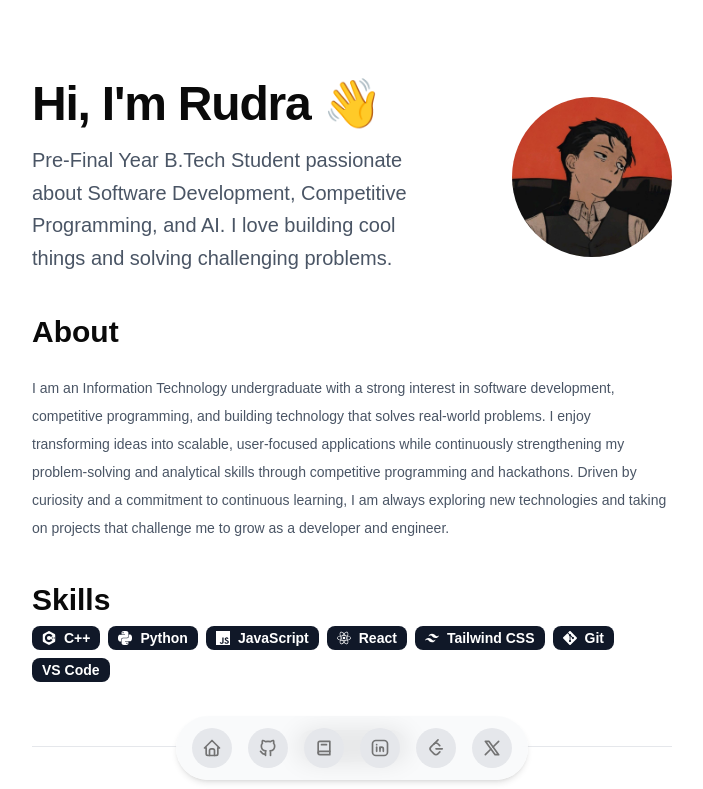
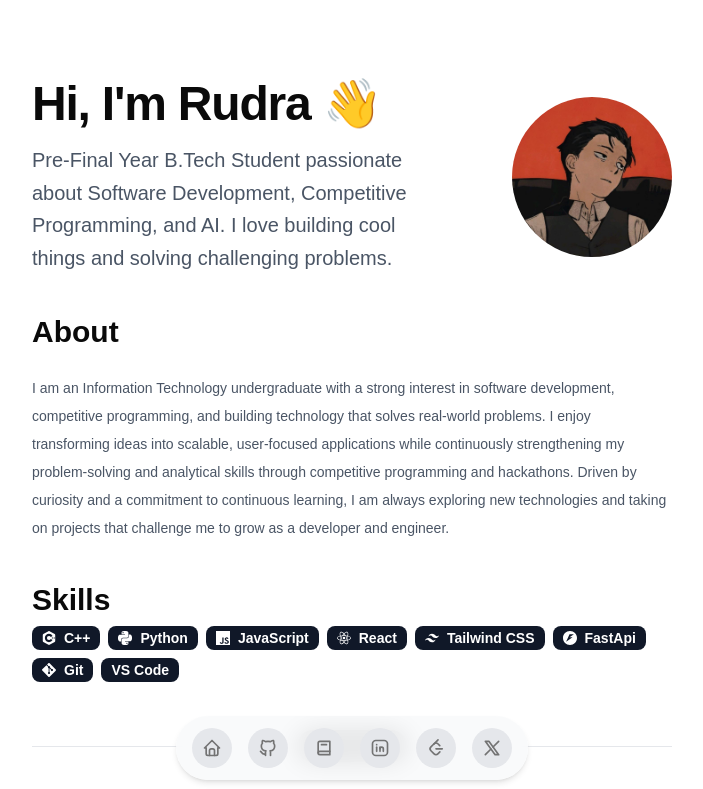
Before and after one commit to itisrudraa/portfolio, a React (Vite) app: page / in a window 1280 px wide. Shown: the top 789 px of the page, without its empty margins (288-991 px from the left). Built offline with nearby package versions, Linux system fonts and the light colour scheme.

Commit message:
update skills

```diff
--- a/src/components/ui/Badge.jsx
+++ b/src/components/ui/Badge.jsx
@@ -1,4 +1,4 @@
-import { SiReact, SiTailwindcss, SiPython, SiCplusplus, SiJavascript, SiGit, } from "react-icons/si";
+import { SiReact, SiTailwindcss, SiPython, SiCplusplus, SiJavascript, SiGit,SiFastapi, } from "react-icons/si";
 import { FaGithub } from "react-icons/fa";
 
 const ICONS = {
@@ -9,6 +9,7 @@ const ICONS = {
     javascript: SiJavascript,
     git: SiGit,
     github: FaGithub,
+    fastapi: SiFastapi,
 };
 
 function Badge({name, icon}){
--- a/src/data/portfolio.js
+++ b/src/data/portfolio.js
@@ -15,6 +15,7 @@ const PORTFOLIO = {
         { name: "JavaScript", icon: "javascript" },
         { name: "React", icon: "react" },
         { name: "Tailwind CSS", icon: "tailwind" },
+        { name: "FastApi", icon: "fastapi" },
         { name: "Git", icon: "git" },
         { name: "VS Code", icon: "vscode" },
     ],
```
